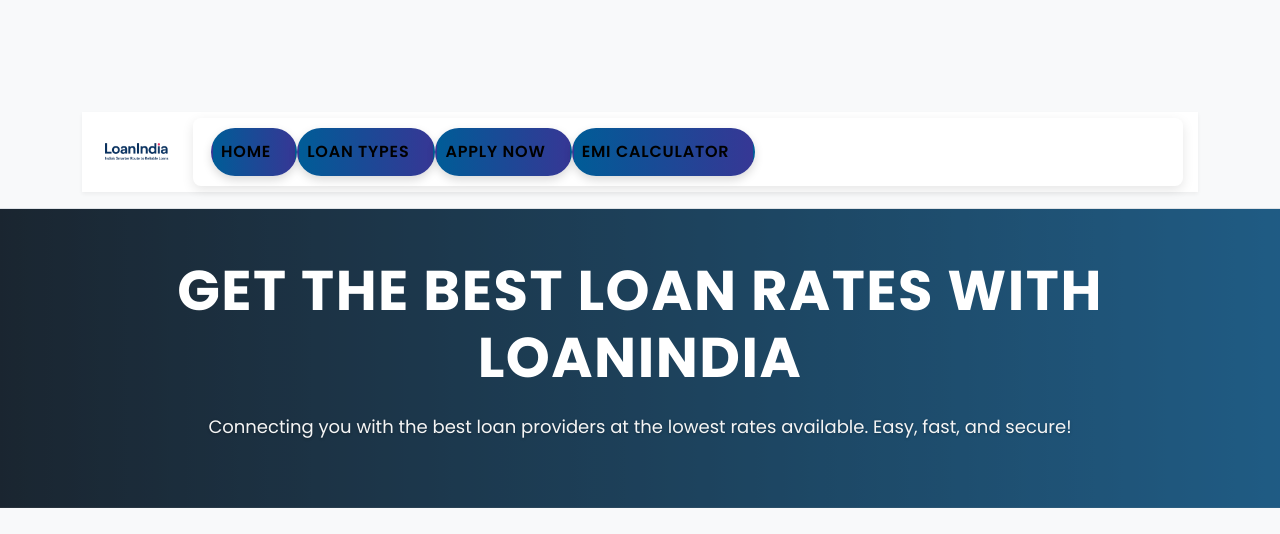
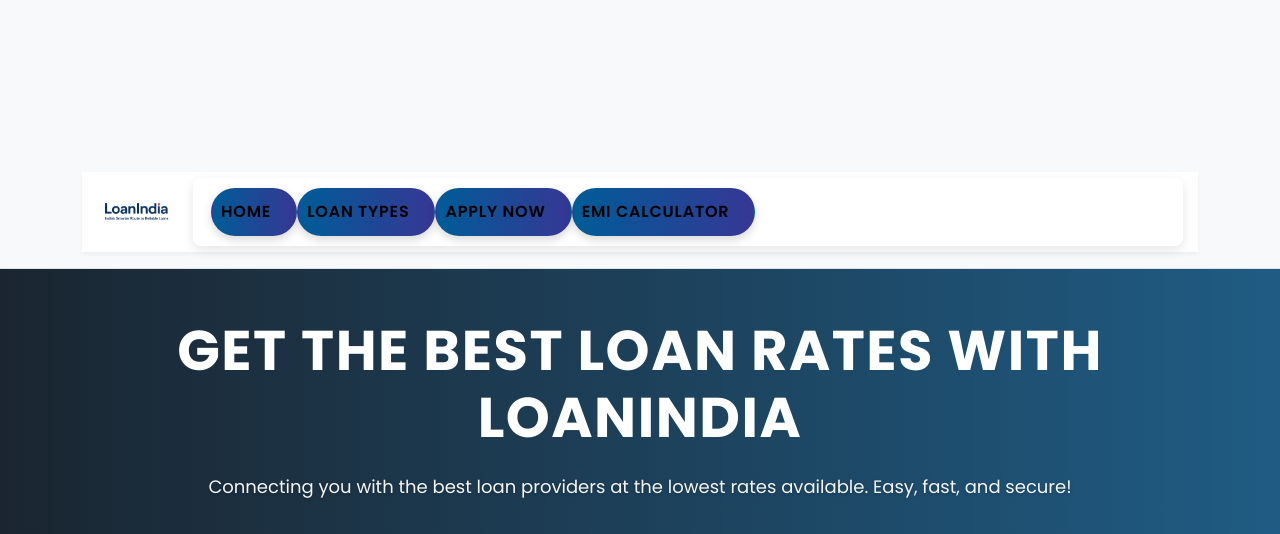
Before and after one commit to loanindia/loanindia.in, a plain HTML site: page index.html in a window 1280 px wide. Shown: the top 534 px of the page. Drawn offline with Linux system fonts and the light colour scheme.

Commit message:
Update styles.css
spcae for header

```diff
--- a/styles.css
+++ b/styles.css
@@ -13,6 +13,9 @@ body {
     box-sizing: border-box;
     transition: all 0.3s ease;
 }
+.section-after-header {
+    margin-top: 60px;
+  }
 
 /* Hero Section Styling */
 #home {
```
